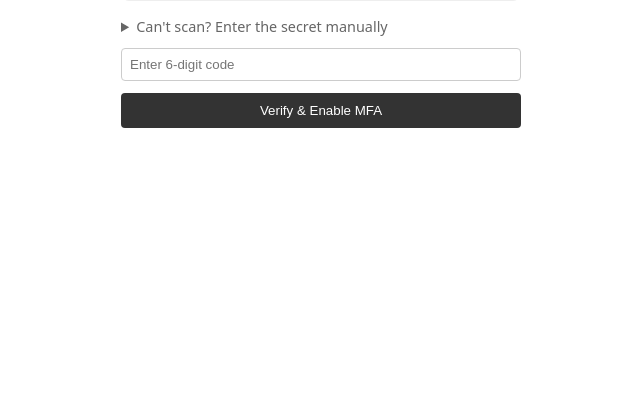
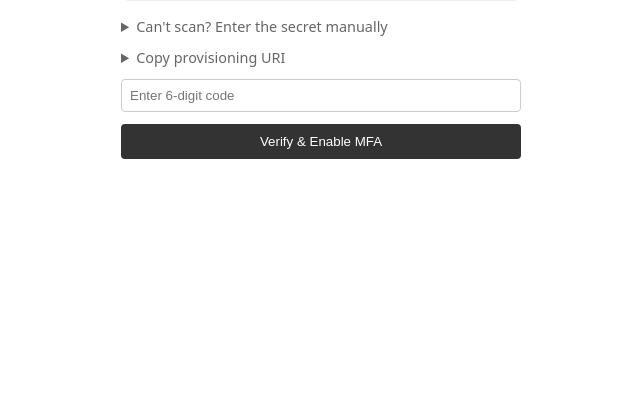
Before and after one commit to goabonga/shomer, a FastAPI app: template src/shomer/templates/mfa/setup.html in a window 1280 px wide. Shown: the part 400-800 px from the top of the page, without its empty margins (319-959 px from the left). Run offline with FastAPI, Linux system fonts and the light colour scheme; the template is opened without the code that fills it: most values are stand-ins (such as "Sample title", 1, 10 or a date in 2020).

Commit message:
feat(ui): display otpauth provisioning URI on MFA setup page
Add a collapsible "Copy provisioning URI" section on the MFA setup
page showing the full otpauth://totp/... URI in a read-only input
with a copy button. Allows users to paste the URI directly into
CLI TOTP tools or authenticator apps that support URI import.

Closes #261

```diff
--- a/src/shomer/templates/mfa/setup.html
+++ b/src/shomer/templates/mfa/setup.html
@@ -17,6 +17,14 @@
 <details class="secret-details">
     <summary>Can't scan? Enter the secret manually</summary>
     <p class="secret-display"><code>{{ secret }}</code></p>
+</details>
+
+<details class="secret-details">
+    <summary>Copy provisioning URI</summary>
+    <div class="uri-display">
+        <input type="text" id="otpauth-uri" value="{{ provisioning_uri }}" readonly onclick="this.select()">
+        <button type="button" class="copy-btn" onclick="navigator.clipboard.writeText(document.getElementById('otpauth-uri').value)">Copy</button>
+    </div>
 </details>
 
 <form method="post" action="/ui/mfa/setup">
@@ -47,5 +55,8 @@
     .secret-details { margin: 12px 0; }
     .secret-details summary { cursor: pointer; color: #666; font-size: 0.9em; }
     .secret-display { padding: 12px; background: #f8f8f8; border-radius: 8px; word-break: break-all; margin-top: 8px; }
+    .uri-display { display: flex; gap: 8px; margin-top: 8px; }
+    .uri-display input { flex: 1; padding: 8px; font-family: monospace; font-size: 0.85em; border: 1px solid #ccc; border-radius: 4px; background: #f8f8f8; }
+    .copy-btn { padding: 8px 16px; cursor: pointer; border: 1px solid #ccc; border-radius: 4px; background: #eee; }
 </style>
 {% endblock %}
```
Also changed, not shown: tests/routes/test_mfa_ui_unit.py (+1 -0 lines), 1 other file.
